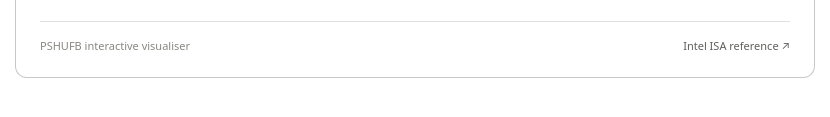
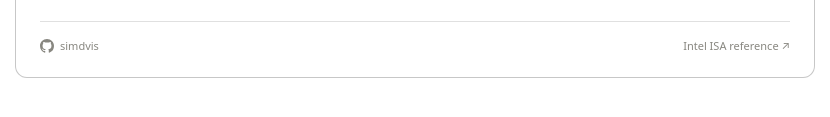
Before and after one commit to serpent7776/simdvis, a plain HTML site: page pshufb.html in a window 1280 px wide. Shown: the part 435-552 px from the top of the page, 225-1055 px from the left. Drawn offline with Linux system fonts and the light colour scheme.

Commit message:
Add GitHub logo link to footer on both pages

```diff
--- a/pshufb.html
+++ b/pshufb.html
@@ -155,8 +155,9 @@
     font-size: 11px; color: var(--text3);
     display: flex; align-items: center; justify-content: space-between; flex-wrap: wrap; gap: 8px;
   }
-  footer a { color: var(--text2); text-decoration: none; }
-  footer a:hover { text-decoration: underline; }
+  footer a { color: var(--text3); text-decoration: none; display: inline-flex; align-items: center; gap: 6px; }
+  footer a:hover { color: var(--text2); }
+  .gh-icon { width: 14px; height: 14px; fill: currentColor; }
 </style>
 </head>
 <body>
@@ -202,7 +203,10 @@
   <div class="info" id="info">Hover over any cell to inspect the shuffle.</div>
 
   <footer>
-    <span>PSHUFB interactive visualiser</span>
+    <a href="https://github.com/serpent7776/simdvis">
+      <svg class="gh-icon" viewBox="0 0 16 16"><path d="M8 0C3.58 0 0 3.58 0 8c0 3.54 2.29 6.53 5.47 7.59.4.07.55-.17.55-.38 0-.19-.01-.82-.01-1.49-2.01.37-2.53-.49-2.69-.94-.09-.23-.48-.94-.82-1.13-.28-.15-.68-.52-.01-.53.63-.01 1.08.58 1.23.82.72 1.21 1.87.87 2.33.66.07-.52.28-.87.51-1.07-1.78-.2-3.64-.89-3.64-3.95 0-.87.31-1.59.82-2.15-.08-.2-.36-1.02.08-2.12 0 0 .67-.21 2.2.82a7.64 7.64 0 0 1 4 0c1.53-1.04 2.2-.82 2.2-.82.44 1.1.16 1.92.08 2.12.51.56.82 1.27.82 2.15 0 3.07-1.87 3.75-3.65 3.95.29.25.54.73.54 1.48 0 1.07-.01 1.93-.01 2.2 0 .21.15.46.55.38A8.01 8.01 0 0 0 16 8c0-4.42-3.58-8-8-8z"/></svg>
+      simdvis
+    </a>
     <a href="https://www.felixcloutier.com/x86/pshufb" target="_blank" rel="noopener">Intel ISA reference ↗</a>
   </footer>
 </div>
```
Also changed, not shown: index.html (+8 -1 lines).
